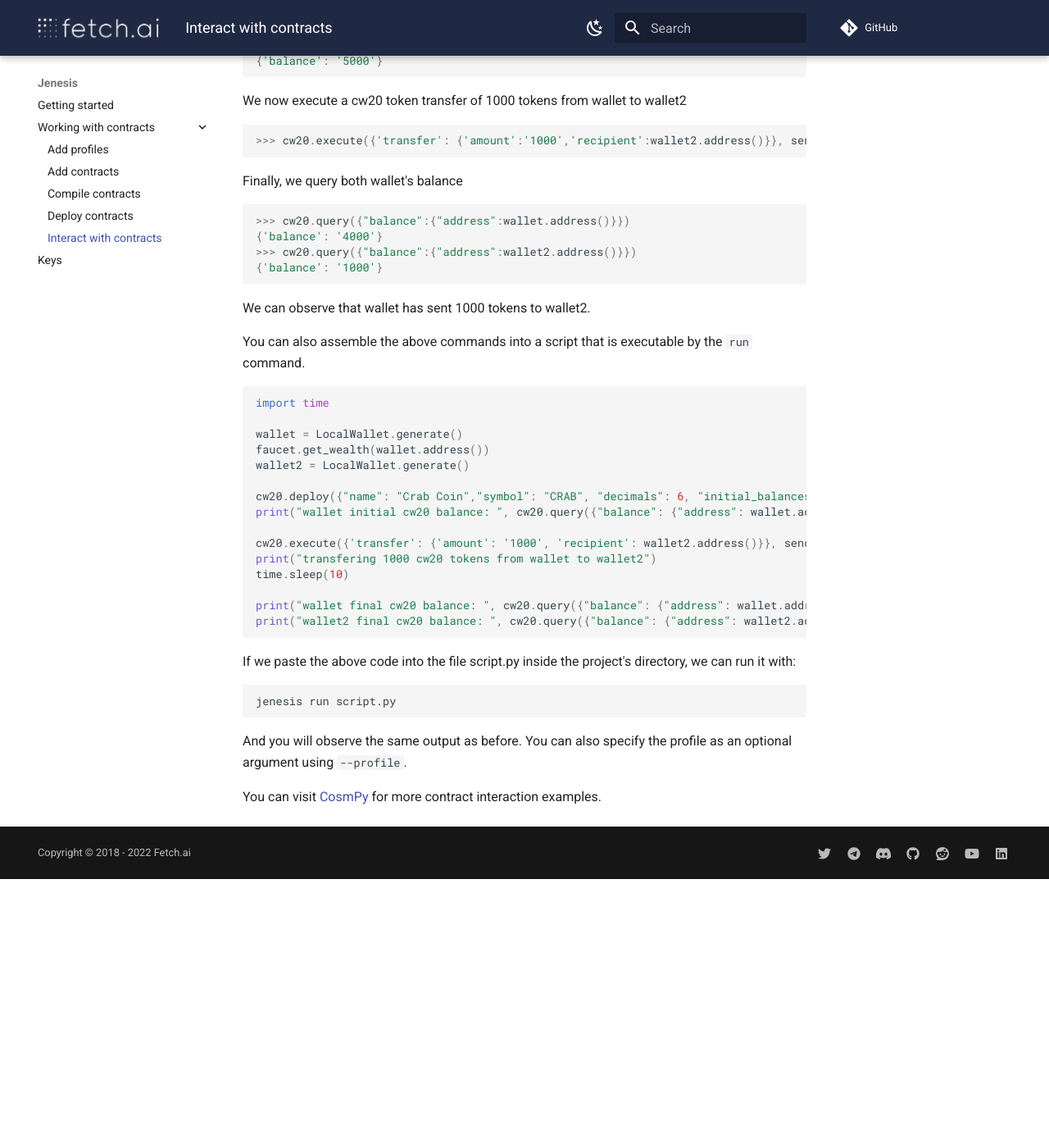
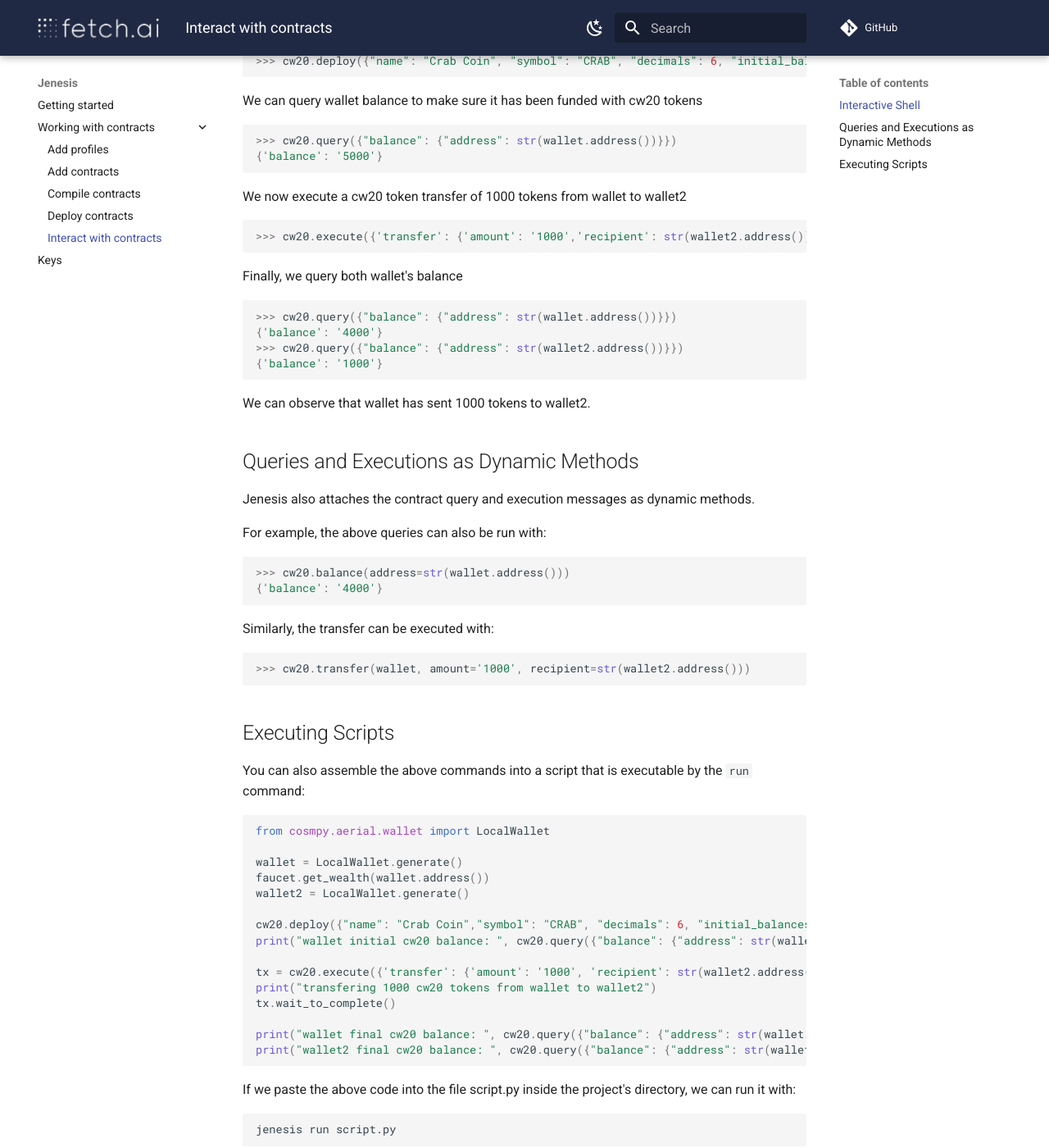
Before and after one commit to fetchai/jenesis, an MkDocs documentation site: the page built from docs/use-contracts.md, in a window 1280 px wide and 1400 px high, scrolled down 1485 px. Shown: the whole window at 82% size. Built offline with MkDocs 1.6.1 and Material for MkDocs 9.7.7, drawn with Linux system fonts in a browser that asks for light colours; comment, search, counter and statistics services are not loaded; before the commit the page ends 2557 px from its top, so only the background shows below that; some of the changed text lies outside the part shown.

Commit message:
docs: explain dynamic query and execute methods (#127)
* docs: explain dynamic query and execute methods

* feat: small corrections

Co-authored-by: Alejandro-Morales <alejandro.morales.mad@gmail.com>

````diff
--- a/docs/use-contracts.md
+++ b/docs/use-contracts.md
@@ -1,7 +1,10 @@
 # Contract Interaction
 
-You can interact with your project's contracts by using the ```shell``` command:
+You can interact with your project's contracts by using the ```shell``` or ```run``` commands.
 
+## Interactive Shell
+
+To open a shell where you can easily interact with your contracts, run:
 ```bash
 jenesis shell
 ```
@@ -51,49 +54,66 @@ For this example, we will first generate two wallets. We provide wealth to the s
 
 We now proceed to deploy the cw20 contract, we define the arguments for the cw20 token: name, symbol, decimal, and the addresses that will be funded with these cw20 tokens. In this case we will fund wallet's address with 5000 tokens.
 ```python
->>> cw20.deploy({"name": "Crab Coin","symbol": "CRAB","decimals": 6,"initial_balances": [{"address":wallet.address(),"amount":"5000"}]},wallet)
+>>> cw20.deploy({"name": "Crab Coin", "symbol": "CRAB", "decimals": 6, "initial_balances": [{"address": str(wallet.address()), "amount": "5000"}]}, wallet)
 ```
 
 We can query wallet balance to make sure it has been funded with cw20 tokens
 
 ```python
->>> cw20.query({"balance":{"address":wallet.address()}})
+>>> cw20.query({"balance": {"address": str(wallet.address())}})
 {'balance': '5000'}
 ```
 
 We now execute a cw20 token transfer of 1000 tokens from wallet to wallet2
 
 ```python
->>> cw20.execute({'transfer': {'amount':'1000','recipient':wallet2.address()}}, sender=wallet)
+>>> cw20.execute({'transfer': {'amount': '1000','recipient': str(wallet2.address())}}, sender=wallet)
 ```
 
 Finally, we query both wallet's balance
 
 ```python
->>> cw20.query({"balance":{"address":wallet.address()}})
+>>> cw20.query({"balance": {"address": str(wallet.address())}})
 {'balance': '4000'}
->>> cw20.query({"balance":{"address":wallet2.address()}})
+>>> cw20.query({"balance": {"address": str(wallet2.address())}})
 {'balance': '1000'}
 ```
 We can observe that wallet has sent 1000 tokens to wallet2.
 
-You can also assemble the above commands into a script that is executable by the  ```run``` command.
+## Queries and Executions as Dynamic Methods
+
+Jenesis also attaches the contract query and execution messages as dynamic methods.
+
+For example, the above queries can also be run with:
 ```python
-import time
+>>> cw20.balance(address=str(wallet.address()))
+{'balance': '4000'}
+```
+
+Similarly, the transfer can be executed with:
+```python
+>>> cw20.transfer(wallet, amount='1000', recipient=str(wallet2.address()))
+```
+
+## Executing Scripts
+
+You can also assemble the above commands into a script that is executable by the  ```run``` command:
+```python
+from cosmpy.aerial.wallet import LocalWallet
 
 wallet = LocalWallet.generate()
 faucet.get_wealth(wallet.address())
 wallet2 = LocalWallet.generate()
 
-cw20.deploy({"name": "Crab Coin","symbol": "CRAB", "decimals": 6, "initial_balances": [{"address": wallet.address(), "amount": "5000"}]}, wallet)
-print("wallet initial cw20 balance: ", cw20.query({"balance": {"address": wallet.address()}}))
+cw20.deploy({"name": "Crab Coin","symbol": "CRAB", "decimals": 6, "initial_balances": [{"address": str(wallet.address()), "amount": "5000"}]}, wallet)
+print("wallet initial cw20 balance: ", cw20.query({"balance": {"address": str(wallet.address())}}))
 
-cw20.execute({'transfer': {'amount': '1000', 'recipient': wallet2.address()}}, sender=wallet)
+tx = cw20.execute({'transfer': {'amount': '1000', 'recipient': str(wallet2.address())}}, sender=wallet)
 print("transfering 1000 cw20 tokens from wallet to wallet2")
-time.sleep(10)
+tx.wait_to_complete()
 
-print("wallet final cw20 balance: ", cw20.query({"balance": {"address": wallet.address()}}))
-print("wallet2 final cw20 balance: ", cw20.query({"balance": {"address": wallet2.address()}}))
+print("wallet final cw20 balance: ", cw20.query({"balance": {"address": str(wallet.address())}}))
+print("wallet2 final cw20 balance: ", cw20.query({"balance": {"address": str(wallet2.address())}}))
 ```
 
 If we paste the above code into the file script.py inside the project's directory, we can run it with:
````
